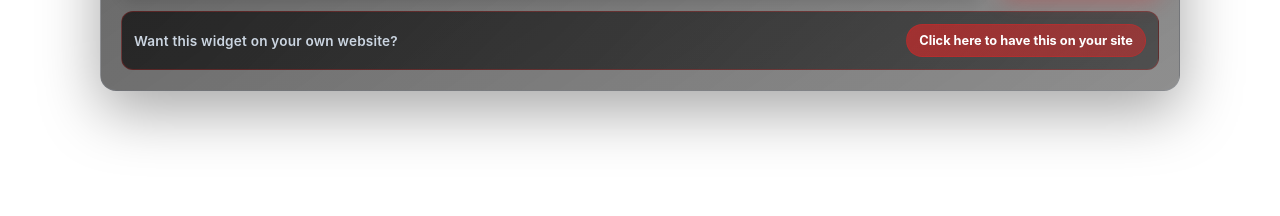
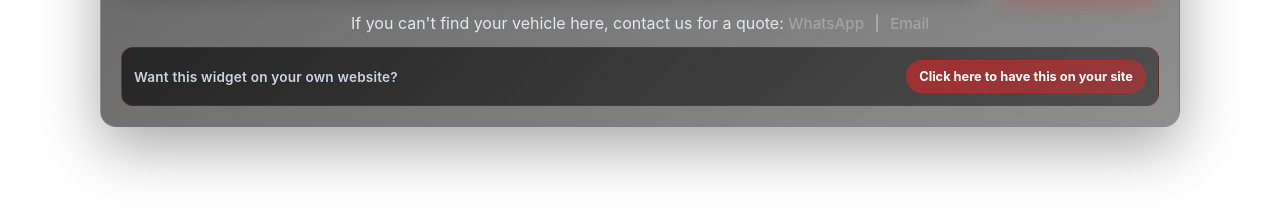
Before and after one commit to carnageremapscr-bit/website, a website: page test-vrm.html in a window 1280 px wide. Shown: the part 136-352 px from the top of the page. Drawn offline with Linux system fonts and the light colour scheme.

Commit message:
vrm edit

```diff
--- a/test-vrm.html
+++ b/test-vrm.html
@@ -138,12 +138,18 @@
     .lookup-help {
       margin-top: 16px;
       text-align: center;
+      display: none;
     }
     .lookup-help a {
       color: var(--text-muted);
       text-decoration: none;
-      font-size: 2rem;
+      font-size: 0.95rem;
       font-weight: 500;
+    }
+    .lookup-help .sep {
+      color: color-mix(in srgb, var(--text-muted) 70%, #ffffff);
+      margin: 0 6px;
+      font-size: 0.95rem;
     }
     .lookup-help a:hover {
       color: color-mix(in srgb, var(--text-muted) 70%, #ffffff);
@@ -482,6 +488,13 @@
 
       <div id="status" class="status info" aria-live="polite"></div>
 
+      <div class="lookup-help" id="lookup-help">
+        <span>If you can't find your vehicle here, contact us for a quote:</span>
+        <a id="lookup-help-wa" href="#" target="_blank" rel="noopener">WhatsApp</a>
+        <span class="sep">|</span>
+        <a id="lookup-help-email" href="#">Email</a>
+      </div>
+
       <div class="results">
         <div class="card perf-card">
           <h3>Estimated Performance Gains</h3>
@@ -612,12 +625,16 @@
 
     const contactActions = document.getElementById('contact-actions');
     const waBtn = document.getElementById('contact-wa');
+    const lookupHelp = document.getElementById('lookup-help');
+    const lookupHelpWa = document.getElementById('lookup-help-wa');
+    const lookupHelpEmail = document.getElementById('lookup-help-email');
     const emailBtn = document.getElementById('contact-email');
     const smsBtn = document.getElementById('contact-sms');
     const defaultWa = '07546371963';
     const defaultEmail = 'carnageremaps@gmail.com';
     const waParam = params.get('wa') || params.get('mobile') || defaultWa;
     const emailParam = params.get('email') || defaultEmail;
+    const quotePrefill = "Hi, I can't find my vehicle in your lookup tool. Please can you send me a quote?";
 
     const normalizePhone = (p) => {
       if (!p) return '';
@@ -631,13 +648,23 @@
     if (waParam && waBtn) {
       const normalized = normalizePhone(waParam);
       if (normalized) {
-        waBtn.href = `https://wa.me/${normalized}`;
+        const waUrl = `https://wa.me/${normalized}?text=${encodeURIComponent(quotePrefill)}`;
+        waBtn.href = waUrl;
+        if (lookupHelp && lookupHelpWa) {
+          lookupHelpWa.href = waUrl;
+          lookupHelp.style.display = 'block';
+        }
         hasContact = true;
       }
     }
 
     if (emailParam && emailBtn) {
-      emailBtn.href = `mailto:${emailParam}?subject=Reg%20Lookup%20Enquiry`;
+      const emailHref = `mailto:${emailParam}?subject=${encodeURIComponent('Reg Lookup Quote Request')}&body=${encodeURIComponent(quotePrefill)}`;
+      emailBtn.href = emailHref;
+      if (lookupHelp && lookupHelpEmail) {
+        lookupHelpEmail.href = emailHref;
+        lookupHelp.style.display = 'block';
+      }
       hasContact = true;
     }
 
```
